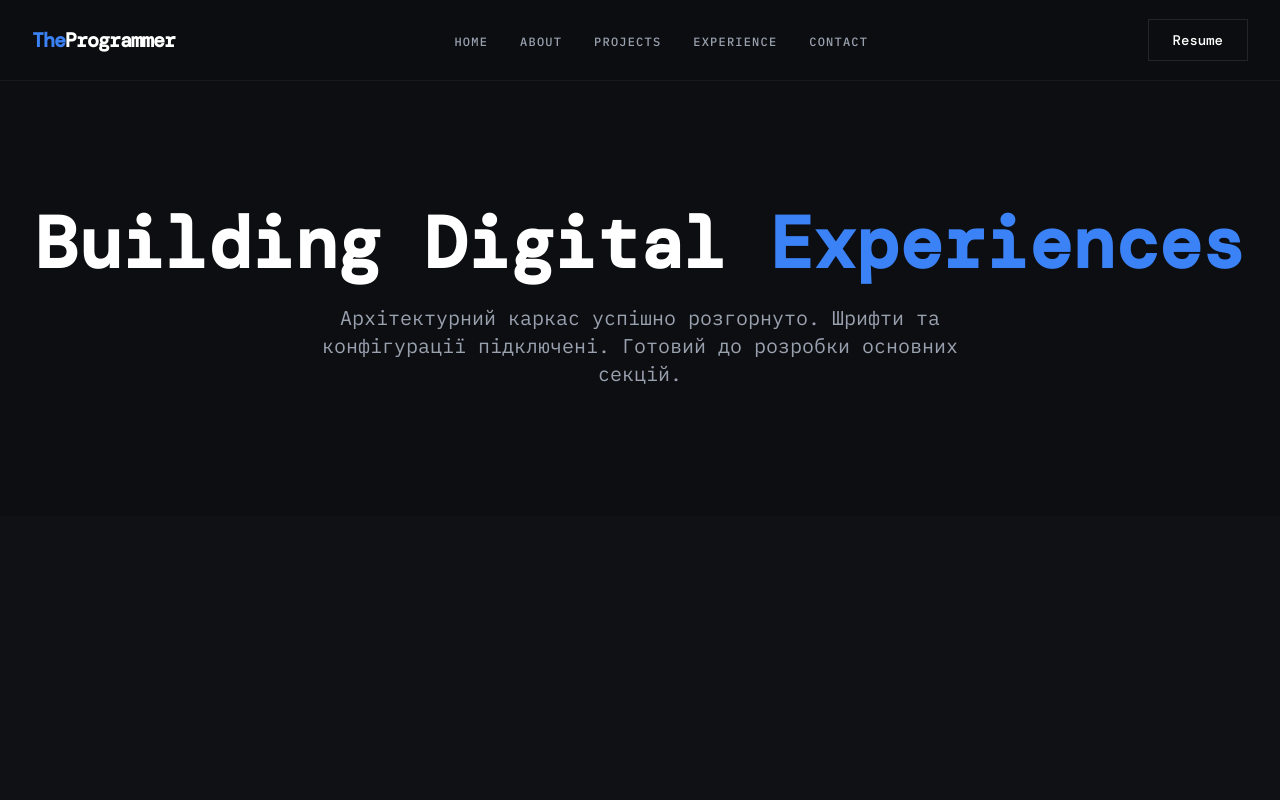
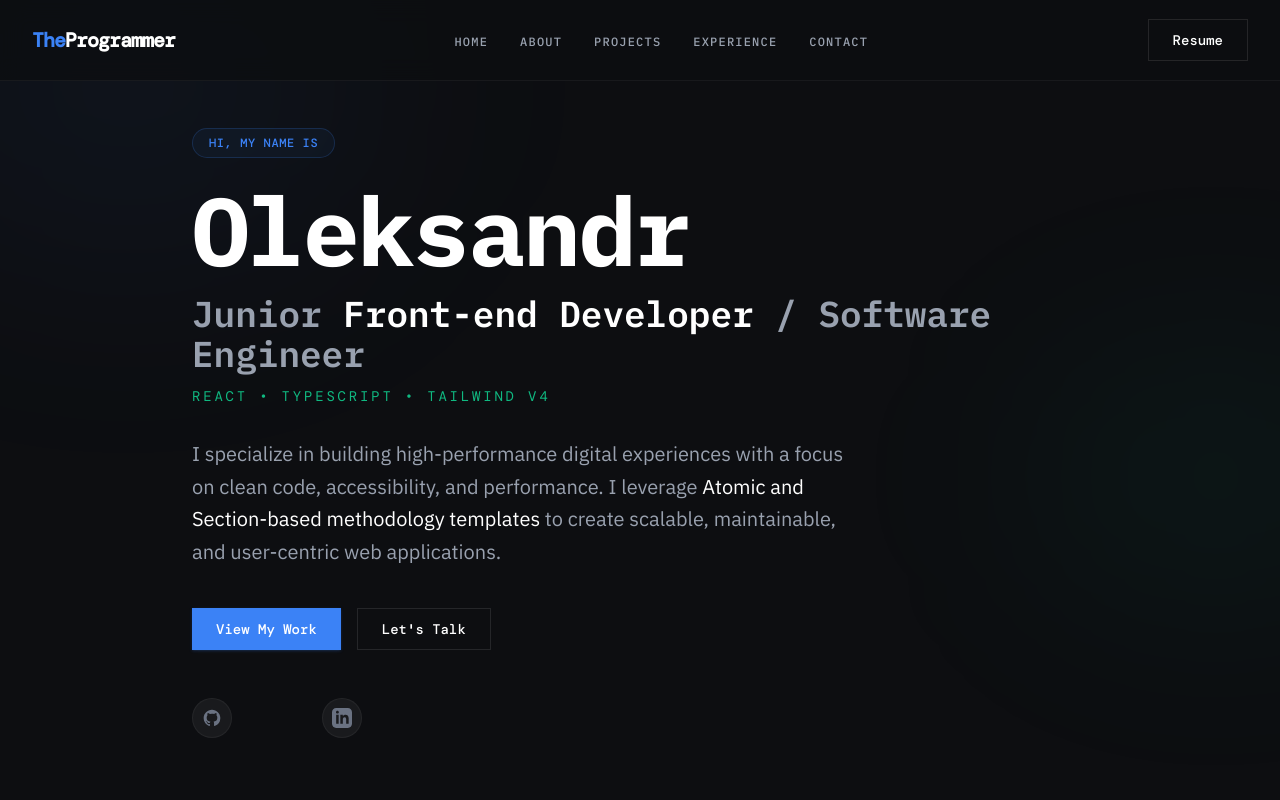
Before and after one commit to aalexblade/the-programmer-portfolio, a Next.js app: page / in a window 1280 px wide. Shown: the top 800 px of the page. Built offline with nearby package versions, Linux system fonts and the light colour scheme.

Commit message:
fix: adjust negative position syntax for Tailwind v4 and escape JSX entities

```diff
--- a/src/app/page.tsx
+++ b/src/app/page.tsx
@@ -1,18 +1,12 @@
 import { Header } from "@/components/sections/Header";
+import { Hero } from "@/components/sections/Hero";
 
 export default function Home() {
   return (
     <>
       <Header />
-      <main className="flex min-h-screen flex-col items-center justify-center pt-20">
-        <section id="home" className="flex flex-col items-center justify-center px-4 py-32 text-center">
-          <h1 className="font-dm text-5xl font-bold text-white mb-6 md:text-7xl">
-            Building Digital <span className="text-brand-primary">Experiences</span>
-          </h1>
-          <p className="max-w-2xl font-ibm text-lg text-gray-400 md:text-xl">
-            Архітектурний каркас успішно розгорнуто. Шрифти та конфігурації підключені. Готовий до розробки основних секцій.
-          </p>
-        </section>
+      <main className="flex min-h-screen flex-col">
+        <Hero />
 
         {/* Placeholder sections for scroll testing */}
         <section id="about" className="h-screen w-full bg-dark-card/30 flex items-center justify-center">
@@ -21,6 +15,12 @@ export default function Home() {
         <section id="projects" className="h-screen w-full flex items-center justify-center">
           <h2 className="font-dm text-3xl text-white">Projects Section</h2>
         </section>
+        <section id="experience" className="h-screen w-full bg-dark-card/30 flex items-center justify-center">
+          <h2 className="font-dm text-3xl text-white">Experience Section</h2>
+        </section>
+        <section id="contact" className="h-screen w-full flex items-center justify-center">
+          <h2 className="font-dm text-3xl text-white">Contact Section</h2>
+        </section>
       </main>
     </>
   );
--- /dev/null
+++ b/src/components/sections/Hero.tsx
@@ -0,0 +1,94 @@
+import { Container } from "@/components/ui/Container";
+import { Button } from "@/components/ui/Button";
+import { SOCIAL_LINKS } from "@/constants/socials";
+
+/**
+ * Hero Section Component
+ * A pure Next.js Server Component representing the portfolio intro.
+ * Adheres to Section-Based Architecture and Tailwind v4 typography tokens.
+ */
+export const Hero = () => {
+  return (
+    <section id="home" className="relative flex min-h-screen items-center py-24 md:py-32">
+      {/* Visual background accents */}
+      <div className="absolute inset-0 -z-10 overflow-hidden" aria-hidden="true">
+        <div className="absolute top-[-10%] left-[-10%] h-[40%] w-[40%] rounded-full bg-brand-primary/5 blur-[120px]"></div>
+        <div className="absolute top-[40%] right-[-10%] h-[30%] w-[30%] rounded-full bg-brand-accent/5 blur-[100px]"></div>
+      </div>
+
+      <Container>
+        <div className="max-w-4xl">
+          {/* Tech-badge Greeting */}
+          <div className="mb-6 inline-flex items-center rounded-full border border-brand-primary/20 bg-brand-primary/5 px-4 py-1.5">
+            <span className="font-dm text-xs font-medium tracking-wider text-brand-primary uppercase">
+              Hi, my name is
+            </span>
+          </div>
+
+          {/* Dominant Heading */}
+          <h1 className="mb-4 font-ibm text-5xl font-bold tracking-tight text-white sm:text-7xl lg:text-8xl">
+            Oleksandr
+          </h1>
+
+          {/* Subheading / Tech Stack */}
+          <div className="mb-8">
+            <h2 className="font-ibm text-2xl font-semibold text-gray-400 sm:text-4xl">
+              Junior <span className="text-white">Front-end Developer</span> / Software Engineer
+            </h2>
+            <p className="mt-3 font-dm text-sm tracking-[0.2em] text-brand-accent uppercase">
+              React • TypeScript • Tailwind v4
+            </p>
+          </div>
+
+          {/* Description Paragraph */}
+          <p className="mb-10 max-w-2xl font-sans text-lg leading-relaxed text-gray-400 md:text-xl">
+            I specialize in building high-performance digital experiences with a focus on
+            clean code, accessibility, and performance. I leverage
+            <span className="text-white"> Atomic and Section-based methodology templates </span>
+            to create scalable, maintainable, and user-centric web applications.
+          </p>
+
+          {/* CTA Buttons */}
+          <div className="mb-12 flex flex-wrap gap-4">
+            <Button variant="primary" href="#projects">
+              View My Work
+            </Button>
+            <Button variant="secondary" href="#contact">
+              Let&apos;s Talk
+            </Button>
+          </div>
+
+          {/* Social Links Layout */}
+          <div className="flex items-center gap-8">
+            {SOCIAL_LINKS.map((link) => (
+              <a
+                key={link.label}
+                href={link.href}
+                target="_blank"
+                rel="noopener noreferrer"
+                className="group flex items-center gap-2.5 text-gray-500 transition-colors hover:text-white"
+                aria-label={link.label}
+              >
+                <div className="flex h-10 w-10 items-center justify-center rounded-full border border-white/5 bg-white/5 transition-colors group-hover:border-brand-primary/50 group-hover:bg-brand-primary/10">
+                  {link.icon === "github" && (
+                    <svg className="h-5 w-5 fill-current" viewBox="0 0 24 24">
+                      <path fillRule="evenodd" d="M12 2C6.477 2 2 6.484 2 12.017c0 4.425 2.865 8.18 6.839 9.504.5.092.682-.217.682-.483 0-.237-.008-.868-.013-1.703-2.782.605-3.369-1.343-3.369-1.343-.454-1.158-1.11-1.466-1.11-1.466-.908-.62.069-.608.069-.608 1.003.07 1.531 1.032 1.531 1.032.892 1.53 2.341 1.088 2.91.832.092-.647.35-1.088.636-1.338-2.22-.253-4.555-1.113-4.555-4.951 0-1.093.39-1.988 1.029-2.688-.103-.253-.446-1.272.098-2.65 0 0 .84-.27 2.75 1.026A9.564 9.564 0 0112 6.844c.85.004 1.705.115 2.504.337 1.909-1.296 2.747-1.027 2.747-1.027.546 1.379.202 2.398.1 2.651.64.7 1.028 1.595 1.028 2.688 0 3.848-2.339 4.695-4.566 4.943.359.309.678.92.678 1.855 0 1.338-.012 2.419-.012 2.747 0 .268.18.58.688.482A10.019 10.019 0 0022 12.017C22 6.484 17.522 2 12 2z" clipRule="evenodd" />
+                    </svg>
+                  )}
+                  {link.icon === "linkedin" && (
+                    <svg className="h-5 w-5 fill-current" viewBox="0 0 24 24">
+                      <path d="M19 0h-14c-2.761 0-5 2.239-5 5v14c0 2.761 2.239 5 5 5h14c2.762 0 5-2.239 5-5v-14c0-2.761-2.238-5-5-5zm-11 19h-3v-11h3v11zm-1.5-12.268c-.966 0-1.75-.79-1.75-1.764s.784-1.764 1.75-1.764 1.75.79 1.75 1.764-.783 1.764-1.75 1.764zm13.5 12.268h-3v-5.604c0-3.368-4-3.113-4 0v5.604h-3v-11h3v1.765c1.396-2.586 7-2.777 7 2.476v6.759z" />
+                    </svg>
+                  )}
+                </div>
+                <span className="font-dm text-[10px] font-bold uppercase tracking-[0.2em] opacity-0 transition-all duration-300 group-hover:translate-x-1 group-hover:opacity-100">
+                  {link.label}
+                </span>
+              </a>
+            ))}
+          </div>
+        </div>
+      </Container>
+    </section>
+  );
+};
--- a/src/components/ui/Button.tsx
+++ b/src/components/ui/Button.tsx
@@ -1,20 +1,23 @@
 "use client";
 
 import React from "react";
+import Link from "next/link";
 
 /**
  * Props for the Button component.
- * Extends standard HTML button attributes to ensure high reusability.
+ * Supports both standard HTML button attributes and Next.js Link props.
  */
 interface ButtonProps extends React.ButtonHTMLAttributes<HTMLButtonElement> {
   /**
    * The visual style variant of the button.
-   * - 'primary': Standard filled button using the brand primary color.
-   * - 'secondary': Outline/ghost variant emphasizing the technical font-dm aesthetic.
    */
   variant?: "primary" | "secondary";
   /**
-   * Optional custom classes to append to the button.
+   * If provided, the button will render as a Next.js Link.
+   */
+  href?: string;
+  /**
+   * Optional custom classes to append.
    */
   className?: string;
   /**
@@ -24,14 +27,12 @@ interface ButtonProps extends React.ButtonHTMLAttributes<HTMLButtonElement> {
 }
 
 /**
- * A highly reusable, accessible Button component styled with Tailwind v4 tokens.
- *
- * @example
- * <Button variant="primary">Click Me</Button>
- * <Button variant="secondary" onClick={handleResume}>Download Resume</Button>
+ * A highly reusable Button component that dynamically renders as
+ * either a <button> or a Next.js <Link>.
  */
 export const Button = ({
   variant = "primary",
+  href,
   className = "",
   children,
   ...props
@@ -47,6 +48,14 @@ export const Button = ({
 
   const combinedClasses = `${baseStyles} ${variants[variant]} ${className}`;
 
+  if (href) {
+    return (
+      <Link href={href} className={combinedClasses}>
+        {children}
+      </Link>
+    );
+  }
+
   return (
     <button className={combinedClasses} {...props}>
       {children}
--- /dev/null
+++ b/src/constants/socials.ts
@@ -0,0 +1,12 @@
+export const SOCIAL_LINKS = [
+  {
+    label: "GitHub",
+    href: "https://github.com/your-username",
+    icon: "github",
+  },
+  {
+    label: "LinkedIn",
+    href: "https://linkedin.com/in/your-username",
+    icon: "linkedin",
+  },
+];
```
